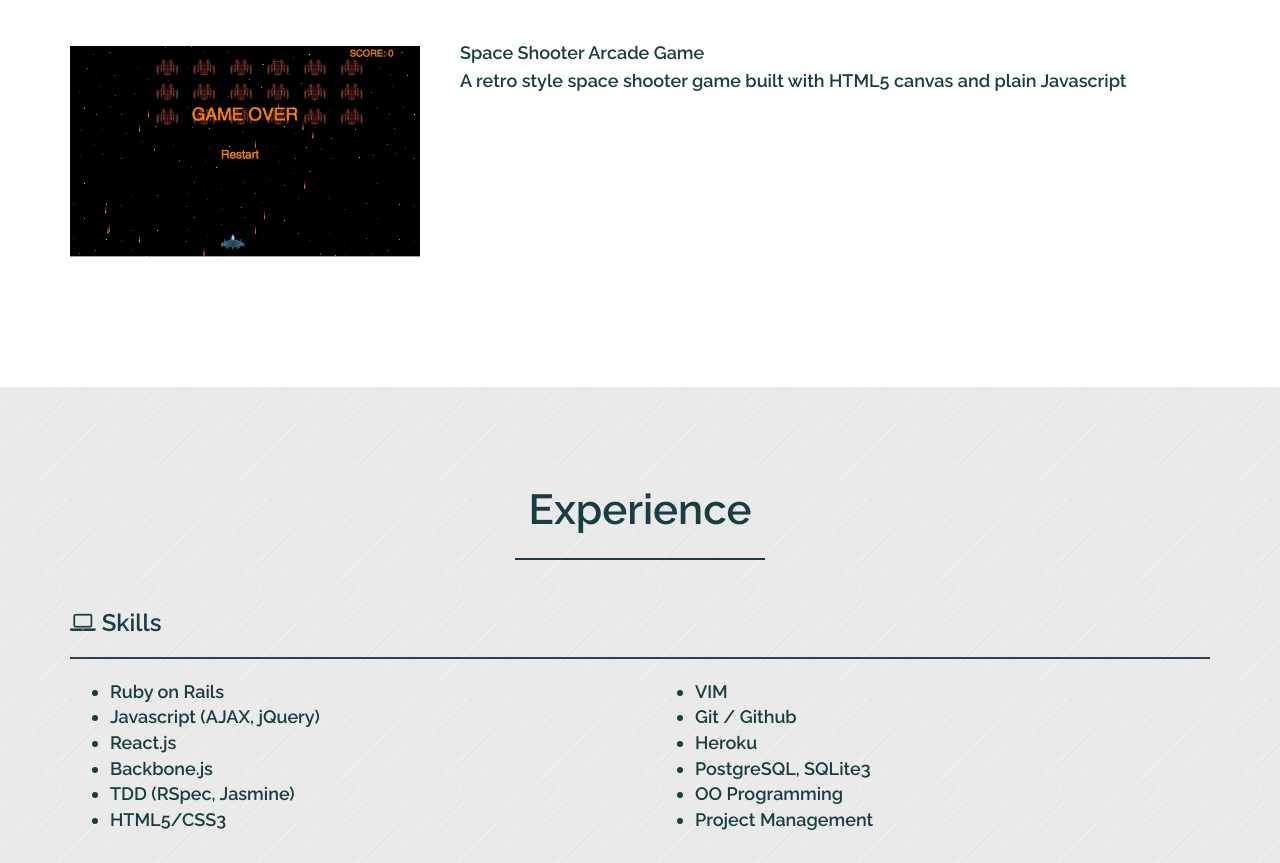
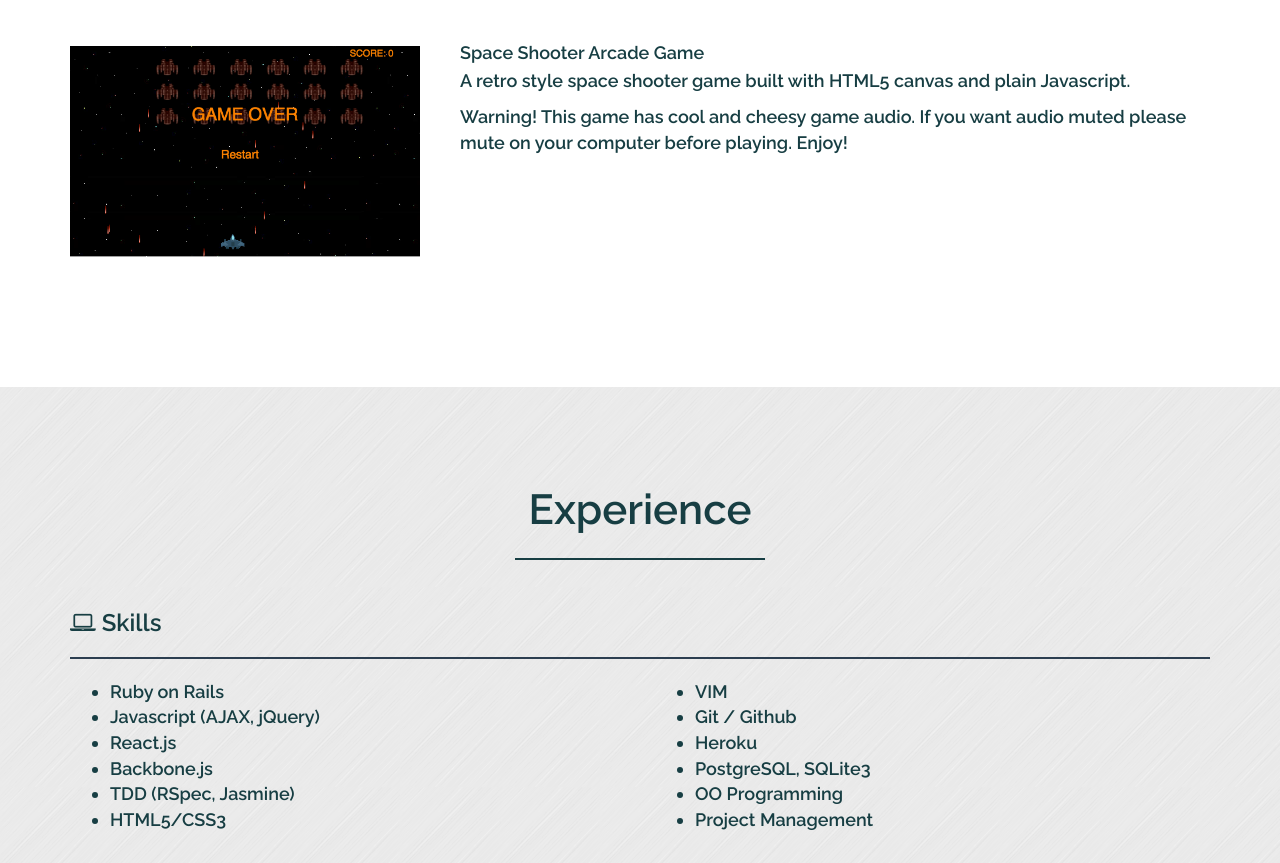
Before and after one commit to p-duke/react-app-peter-duke.com, a React (Create React App) app: page / in a window 1280 px wide. Shown: the part 1871-2734 px from the top of the page. Built offline with nearby package versions, Linux system fonts and the light colour scheme.

Commit message:
add audio warning copy

```diff
--- a/src/Portfolio.js
+++ b/src/Portfolio.js
@@ -135,7 +135,8 @@ class Portfolio extends Component {
                     <Media.Body>
                       <Media.Heading><bold>Space Shooter Arcade Game</bold>
                       </Media.Heading>
-                      <p>A retro style space shooter game built with HTML5 canvas and plain Javascript</p>
+                      <p>A retro style space shooter game built with HTML5 canvas and plain Javascript.</p>
+                      <p>Warning! This game has cool and cheesy game audio. If you want audio muted please mute on your computer before playing. Enjoy!</p>
                       <br/>
                     </Media.Body>
                   </Media>
```
